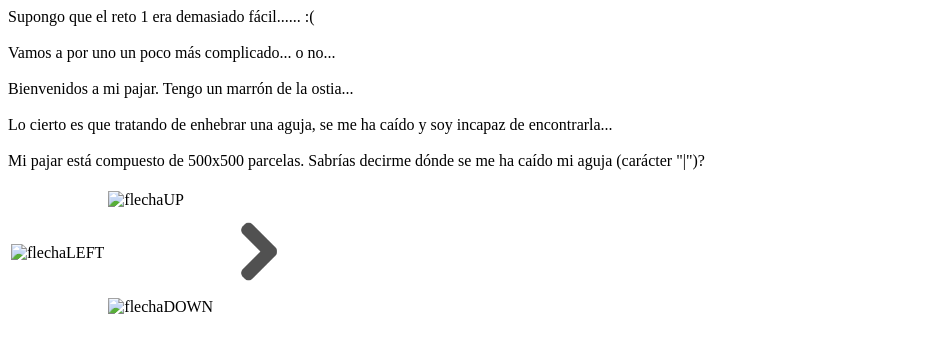
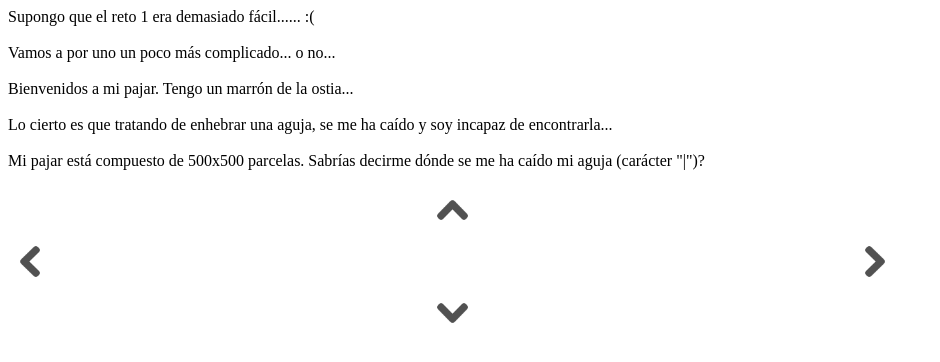
Before and after one commit to WeedBilbao/Hashmeback, a plain HTML site: page index.html in a window 1280 px wide. Shown: the whole page, without its empty margins (0-940 px from the left). Drawn offline with Linux system fonts and the light colour scheme.

Commit message:
Small morning changes without coffe :(

```diff
--- a/index.html
+++ b/index.html
@@ -22,7 +22,7 @@
 
 				</td>
 				<td class="flechaUP">
-					<img src="flechaUP.png" alt="flechaUP">
+					<img src="flechaUP.png" alt="flechaUP" style="width: 10%; height: 10%">
 				</td>
 				<td>
 
@@ -30,13 +30,13 @@
 			</tr>
 			<tr>
 				<td class="flechaLEFT">
-					<img src="arrowLEFT.png" alt="flechaLEFT">
+					<img src="flechaLEFT.png" alt="flechaLEFT" style="width: 10%; height: 10%">
 				</td>
 				<td class="paja">
 
 				</td>
 				<td class="flechaRIGHT">
-					<img src="flechaRIGHT.png" alt="flechaRIGHT" style="width: 15%; height: 15%">
+					<img src="flechaRIGHT.png" alt="flechaRIGHT" style="width: 10%; height: 10%">
 				</td>
 			</tr>
 			<tr>
@@ -44,7 +44,7 @@
 
 				</td>
 				<td class="flechaDOWN">
-					<img src="flechaDOWN.png" alt="flechaDOWN">
+					<img src="flechaDOWN.png" alt="flechaDOWN" style="width: 10%; height: 10%">
 				</td>
 				<td>
 
```
Also changed, not shown: flechaDOWN.png (added), flechaLEFT.png (added), flechaUP.png (added).
